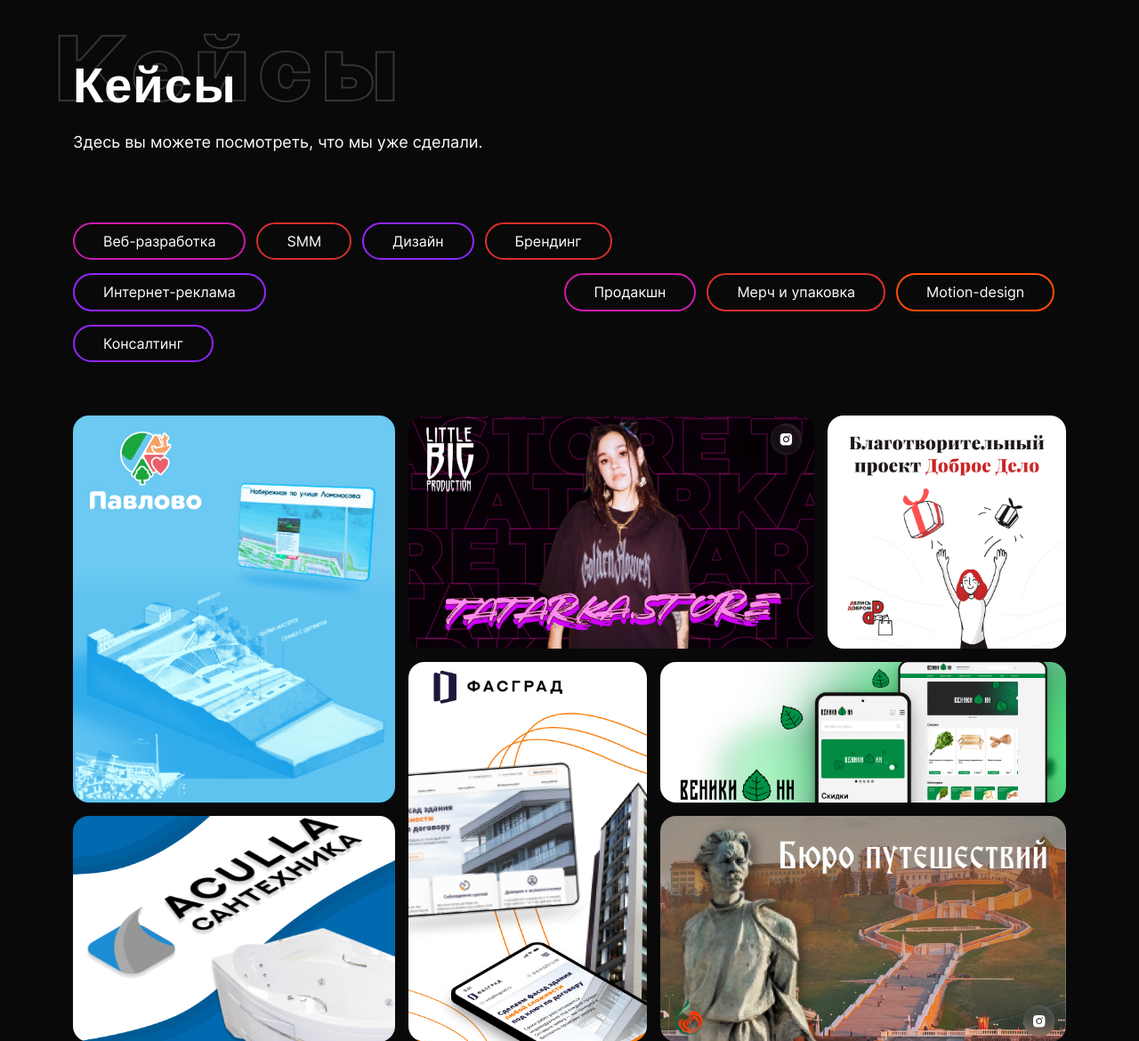
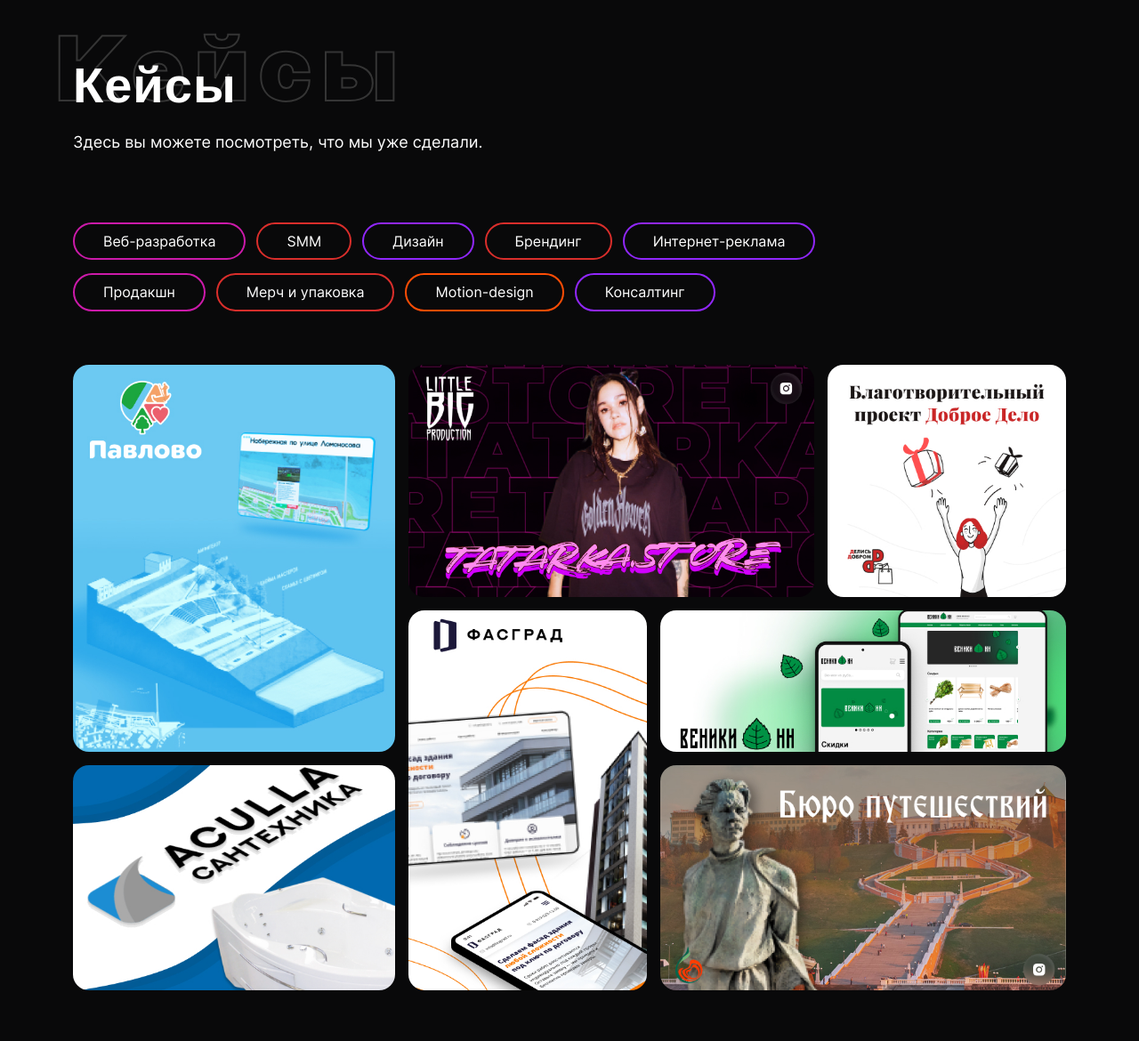
Before and after one commit to acr0matic/threaddigital, a PHP site: page / in a window 1280 px wide. Shown: the part 2545-3715 px from the top of the page at 89% size. Run offline with PHP 8.4, Linux system fonts and the light colour scheme; style sheets or scripts are compiled from the project's sources; some web fonts are replaced.

Commit message:
fix: поправлен перенос тегов

```diff
--- a/src/scss/layout/pages/main/portfolio/_portfolio-categories.scss
+++ b/src/scss/layout/pages/main/portfolio/_portfolio-categories.scss
@@ -26,7 +26,7 @@
 
     &:nth-child(5) {
       @include breakpoint($breakpoint-computer) {
-        margin-right: 30%;
+        margin-right: 20%;
       }
     }
   }
```
